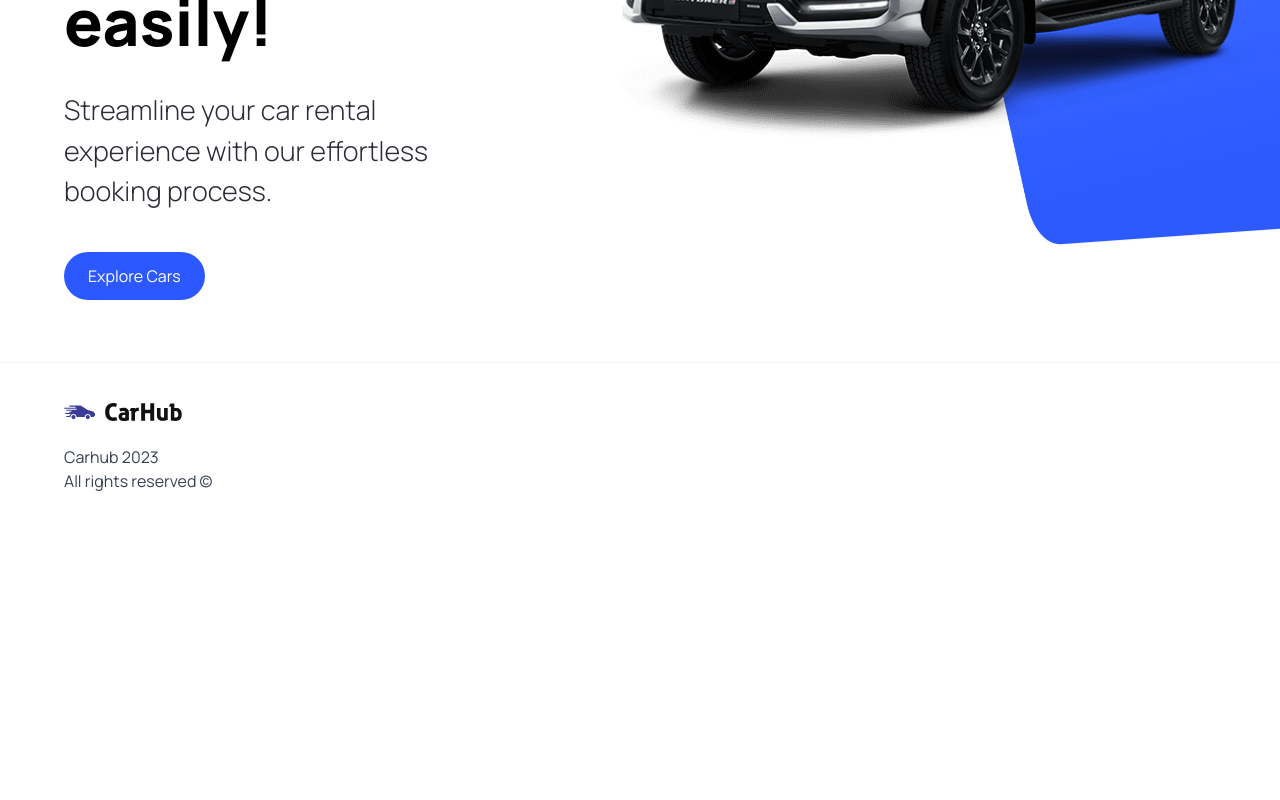
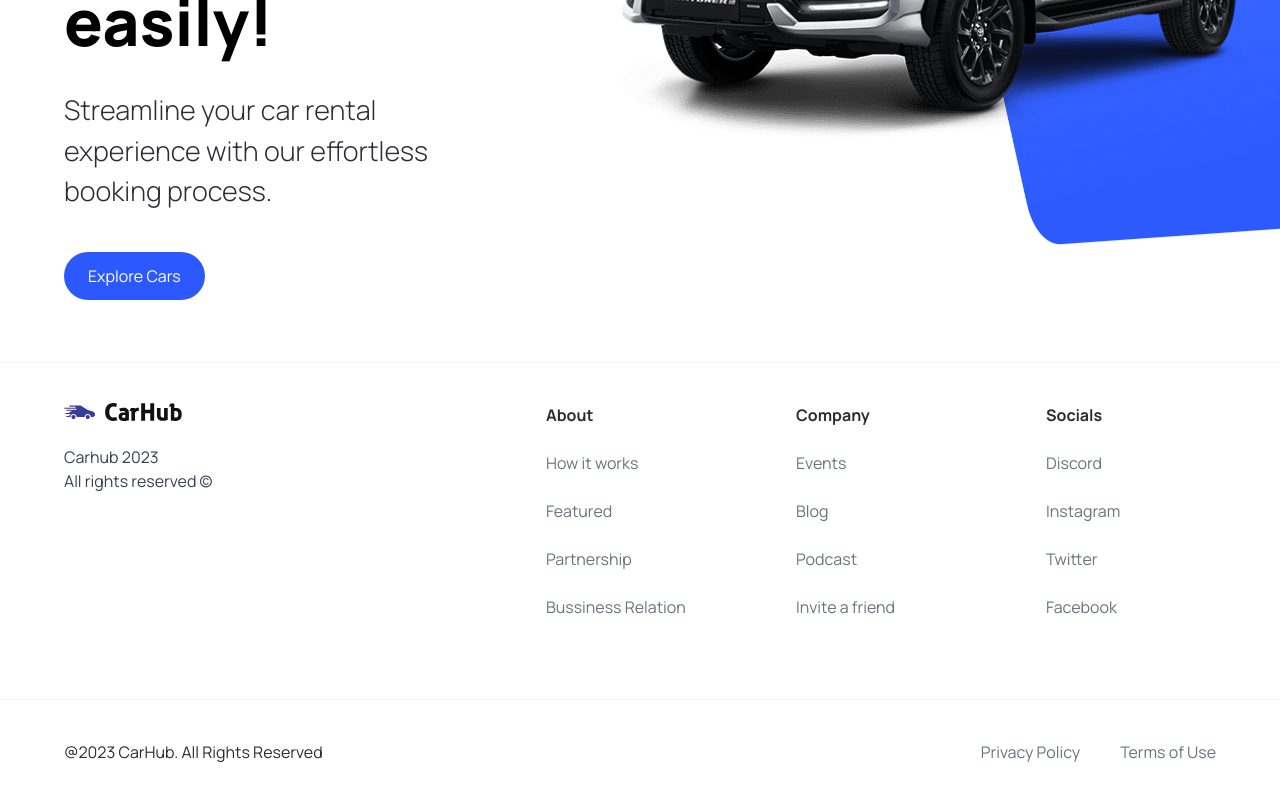
Before and after one commit to TyeStanley/car-showcase, a Next.js app: page / in a window 1280 px wide. Shown: the part 458-1258 px from the top of the page. Before the commit the page ends 991 px from the top, so only its background shows below. Built offline with nearby package versions, Linux system fonts and the light colour scheme.

Commit message:
added footer links section + copyrights at the bottom of the footer

```diff
--- a/components/Footer.tsx
+++ b/components/Footer.tsx
@@ -1,5 +1,7 @@
 import Image from "next/image";
 import Link from "next/link";
+
+import { footerLinks } from "@/constants";
 
 const Footer = () => {
   return (
@@ -18,7 +20,44 @@ const Footer = () => {
           </p>
         </div>
 
-        <div className="footer__links"></div>
+        <div className="footer__links">
+          {footerLinks.map(link => (
+            <div
+              key={link.title}
+              className="footer__link"
+            >
+              <h3 className="font-bold">{link.title}</h3>
+              {link.links.map(item => (
+                <Link
+                  key={item.title}
+                  href={item.url}
+                  className="text-gray-500"
+                >
+                  {item.title}
+                </Link>
+              ))}
+            </div>
+          ))}
+        </div>
+      </div>
+
+      <div className="flex justify-between items-center flex-wrap mt-10 border-t border-gray-100 sm:px-16 px-6 py-10">
+        <p>@2023 CarHub. All Rights Reserved</p>
+
+        <div className="footer__copyrights-link">
+          <Link
+            href="/"
+            className="text-gray-500"
+          >
+            Privacy Policy
+          </Link>
+          <Link
+            href="/"
+            className="text-gray-500"
+          >
+            Terms of Use
+          </Link>
+        </div>
       </div>
     </footer>
   );
```
